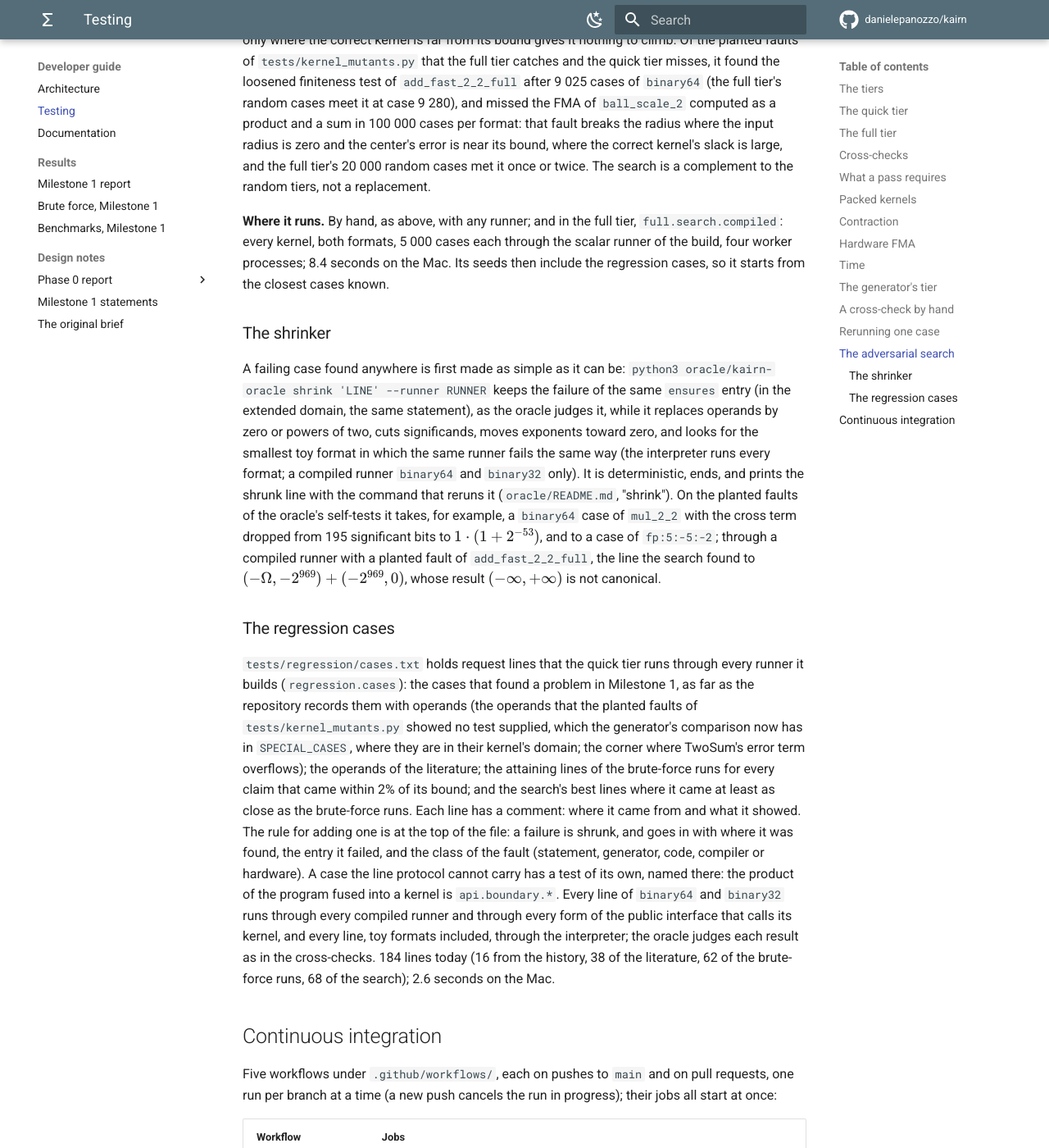
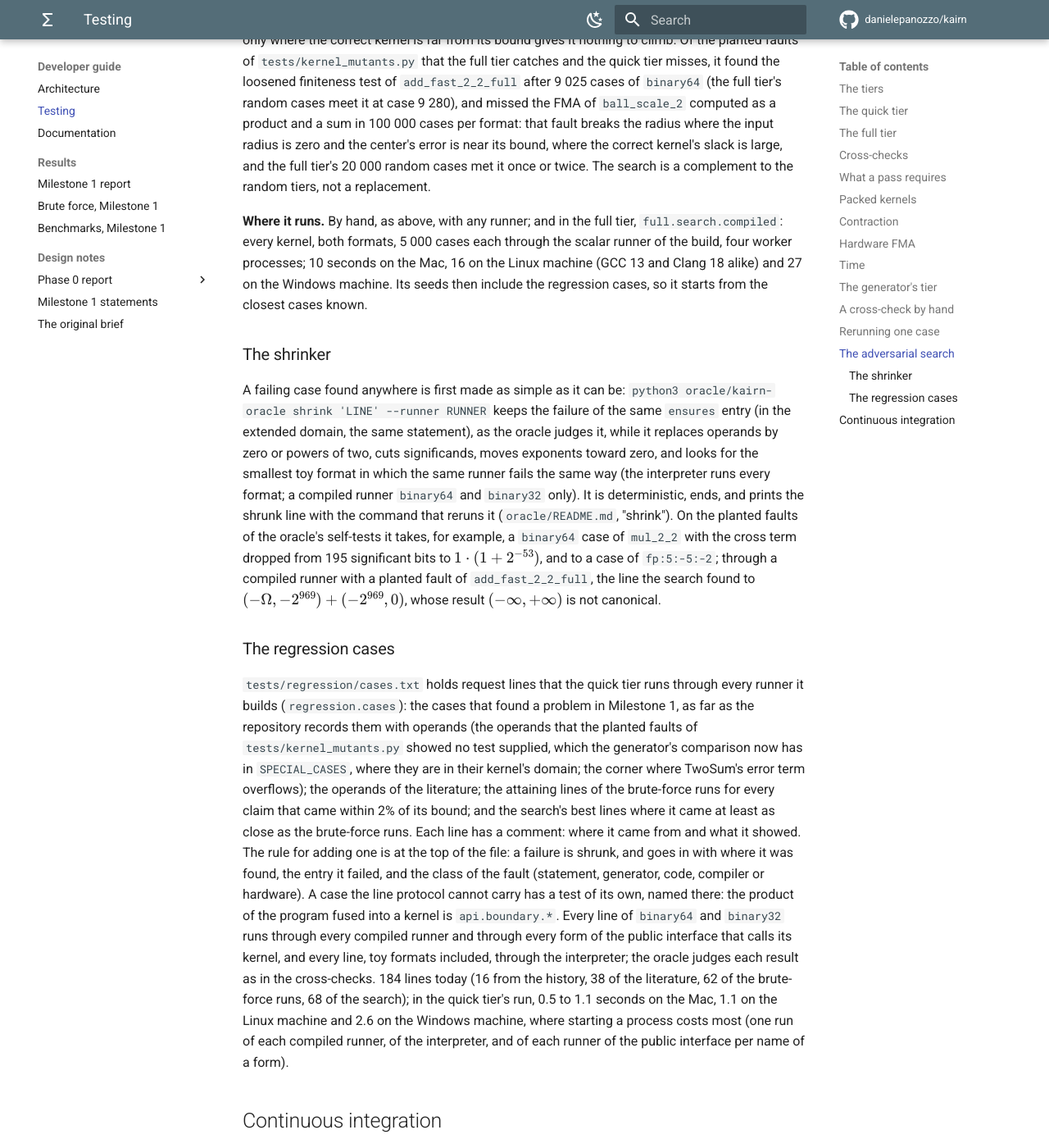
Before and after one commit to danielepanozzo/kairn, an MkDocs documentation site: the page built from docs/developer/testing.md, in a window 1280 px wide and 1400 px high, scrolled down 23439 px. Shown: the whole window at 82% size. Built offline with MkDocs 1.6.1 and Material for MkDocs 9.7.7, drawn with Linux system fonts in a browser that asks for light colours; comment, search, counter and statistics services are not loaded.

Commit message:
Tests: the regression cases run the public interface once per form name; times on the three machines
Co-Authored-By: Claude Opus 5.5 <noreply@anthropic.com>
Claude-Session: https://claude.ai/code/session_01ULwCxzT6Dhw9xUiTw8mJz1

```diff
--- a/docs/developer/testing.md
+++ b/docs/developer/testing.md
@@ -671,8 +671,9 @@ complement to the random tiers, not a replacement.
 
 **Where it runs.** By hand, as above, with any runner; and in the full tier,
 `full.search.compiled`: every kernel, both formats, 5 000 cases each through the scalar runner of
-the build, four worker processes; 8.4 seconds on the Mac. Its seeds then include the regression
-cases, so it starts from the closest cases known.
+the build, four worker processes; 10 seconds on the Mac, 16 on the Linux machine (GCC 13 and Clang
+18 alike) and 27 on the Windows machine. Its seeds then include the regression cases, so it
+starts from the closest cases known.
 
 ### The shrinker
 
@@ -706,7 +707,10 @@ of the program fused into a kernel is `api.boundary.*`. Every line of `binary64`
 runs through every compiled runner and through every form of the public interface that calls its
 kernel, and every line, toy formats included, through the interpreter; the oracle judges each
 result as in the cross-checks. 184 lines today (16 from the history, 38 of the literature, 62 of
-the brute-force runs, 68 of the search); 2.6 seconds on the Mac.
+the brute-force runs, 68 of the search); in the quick tier's run, 0.5 to 1.1 seconds on the Mac,
+1.1 on the Linux machine and 2.6 on the Windows machine, where starting a process costs most (one
+run of each compiled runner, of the interpreter, and of each runner of the public interface per
+name of a form).
 
 ## Continuous integration
 
```
Also changed, not shown: 1 other file.
